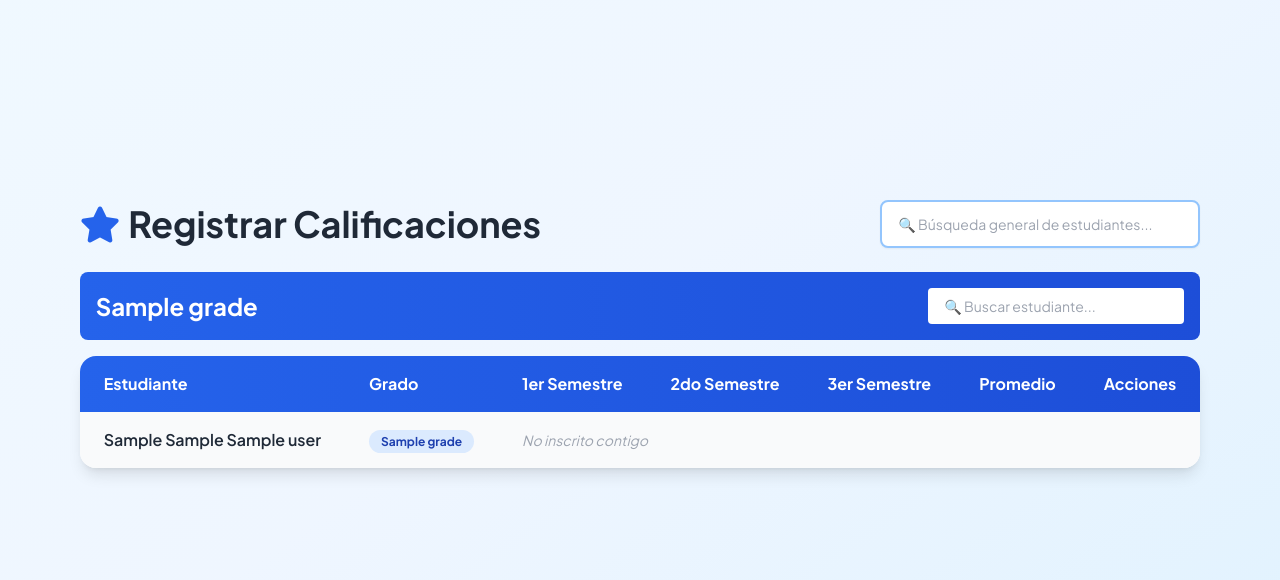
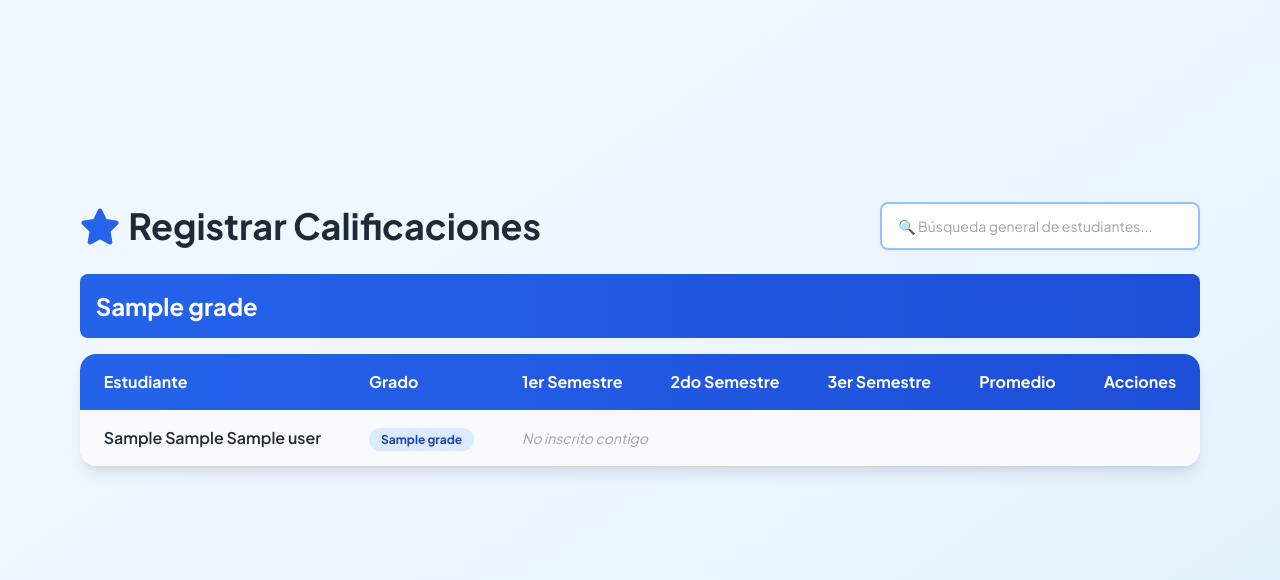
Before and after one commit to bismarb/coleg, a Python web app: template templates/teacher_grades.html in a window 1280 px wide. Shown: the part 147-727 px from the top of the page. Run offline with Jinja, Linux system fonts and the light colour scheme; the template is opened without the code that fills it: most values are stand-ins (such as "Sample title", 1, 10 or a date in 2020); some libraries are stand-ins or nearby versions.

Commit message:
Remove search functionality from individual grade tables
Remove the per-grade search input fields and associated JavaScript event listeners from the teacher grades template.

Replit-Commit-Author: Agent
Replit-Commit-Session-Id: 6c29dedf-a5d0-4867-8194-dba4f988ca98
Replit-Commit-Checkpoint-Type: full_checkpoint
Replit-Commit-Event-Id: cdf75963-f5e3-4967-8120-80f5078b1f26
Replit-Commit-Screenshot-Url: https://storage.googleapis.com/screenshot-production-us-central1/81a919ab-7509-4977-9993-cf3b59151fee/6c29dedf-a5d0-4867-8194-dba4f988ca98/Q8JfDRg

```diff
--- a/templates/teacher_grades.html
+++ b/templates/teacher_grades.html
@@ -11,11 +11,8 @@
     {% if grades_data %}
         {% for grade_id, data in grades_data.items() %}
         <div class="space-y-4">
-            <div class="bg-gradient-to-r from-blue-600 to-blue-700 text-white p-4 rounded-lg flex justify-between items-center">
+            <div class="bg-gradient-to-r from-blue-600 to-blue-700 text-white p-4 rounded-lg">
                 <h2 class="text-2xl font-bold">{{ data.grade.name }}</h2>
-                <div class="w-64">
-                    <input type="text" placeholder="🔍 Buscar estudiante..." class="search-input w-full px-4 py-2 rounded bg-white text-gray-800 text-sm" data-grade-id="{{ grade_id }}">
-                </div>
             </div>
 
             <div class="bg-white rounded-2xl shadow-lg overflow-hidden">
@@ -102,25 +99,6 @@ globalSearch.addEventListener('keyup', function() {
     });
 });
 
-// Búsqueda por grado
-document.querySelectorAll('.search-input').forEach(input => {
-    input.addEventListener('keyup', function() {
-        const searchTerm = this.value.toLowerCase();
-        const gradeId = this.getAttribute('data-grade-id');
-        const tbody = document.querySelector('.search-body-' + gradeId);
-        const rows = tbody.querySelectorAll('.student-row');
-
-        rows.forEach(row => {
-            const studentName = row.getAttribute('data-student-name').toLowerCase();
-            if (studentName.includes(searchTerm)) {
-                row.style.display = '';
-            } else {
-                row.style.display = 'none';
-            }
-        });
-    });
-});
-
 // Toggle edit mode
 document.querySelectorAll('.toggle-edit-btn').forEach(btn => {
     btn.addEventListener('click', function(e) {
```
